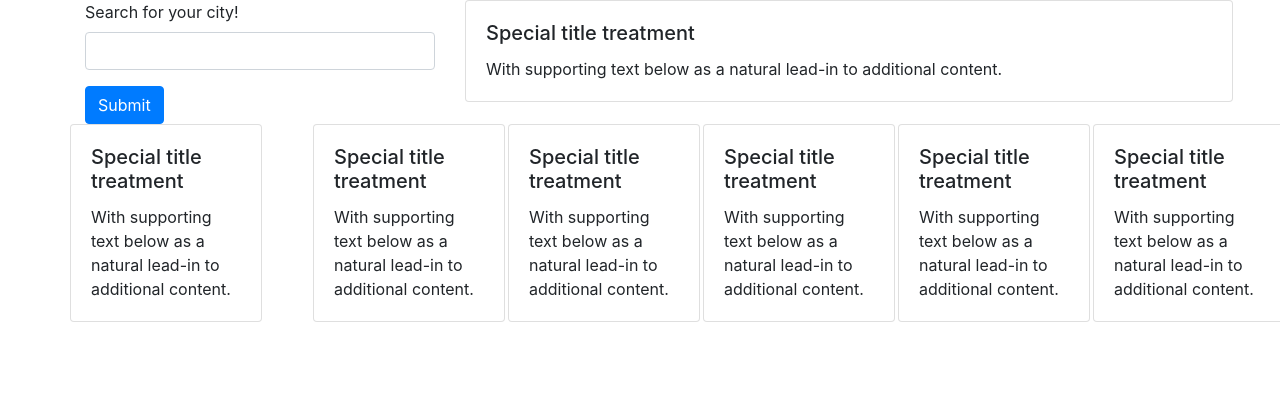
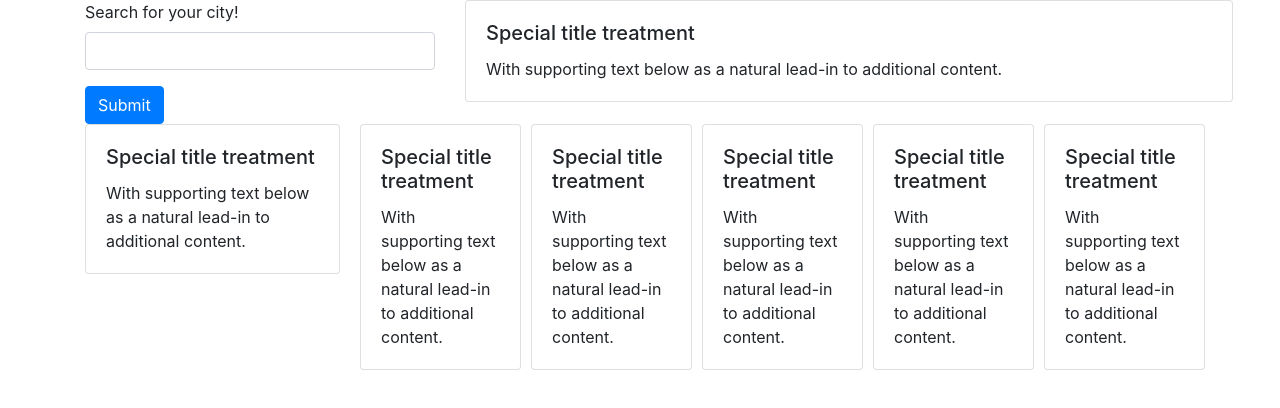
Before and after one commit to Stephdanid/travelingWeatherApp, a plain HTML site: page index.html in a window 1280 px wide. Drawn offline with nearby package versions, Linux system fonts and the light colour scheme; no server answers.

Commit message:
fixed api call to work on searched city and now have access to all data needed to populate cards

```diff
--- a/index.html
+++ b/index.html
@@ -5,6 +5,7 @@
     <meta charset="UTF-8">
     <meta name="viewport" content="width=device-width, initial-scale=1.0">
     <title>Weather App</title>
+    <link rel="stylesheet" href="./weather.css">
     <link rel="stylesheet" href="https://cdn.jsdelivr.net/npm/bootstrap@4.5.3/dist/css/bootstrap.min.css" integrity="sha384-TX8t27EcRE3e/ihU7zmQxVncDAy5uIKz4rEkgIXeMed4M0jlfIDPvg6uqKI2xXr2" crossorigin="anonymous">
     <script src="https://code.jquery.com/jquery-3.5.1.slim.min.js" integrity="sha384-DfXdz2htPH0lsSSs5nCTpuj/zy4C+OGpamoFVy38MVBnE+IbbVYUew+OrCXaRkfj" crossorigin="anonymous"></script>
     <script src="https://cdn.jsdelivr.net/npm/bootstrap@4.5.3/dist/js/bootstrap.bundle.min.js" integrity="sha384-ho+j7jyWK8fNQe+A12Hb8AhRq26LrZ/JpcUGGOn+Y7RsweNrtN/tE3MoK7ZeZDyx" crossorigin="anonymous"></script>
@@ -18,11 +19,11 @@
                 <form>
                     <div class="form-group">
                         <label for="searchCity">Search for your city!</label>
-                        <input type="city" class="form-control" id="responseCity" aria-describedby="cityHelps">
+                        <input type="text" class="form-control" id="responseCity" aria-describedby="cityHelps">
 
                     </div>
 
-                    <button type="submit" class="btn btn-primary">Submit</button>
+                    <button type="submit" id="searchedCity" class="btn btn-primary">Submit</button>
                 </form>
             </div>
 
@@ -38,12 +39,13 @@
 
                 </div>
             </div>
+        </div>
         <!-- second row -->
         <div class="row">
-                <div class="col-2">
+            <div class="col-3">
                 <div class="px-0">
 
-                        <div class="card" id="searchedCities" style="width: 12rem;">
+                    <div class="card" id="searchedCities">
 
                         <div class="card-body">
                             <h5 class="card-title">Special title treatment</h5>
@@ -55,10 +57,12 @@
                 </div>
 
             </div>
+            <div class="col-9">
+                <div class="row">
 
-                <div class="col-2">
-                    <div class="pl-5">
-                        <div class="card" id="day1" style="width: 12rem;">
+                    <div class="DayCard">
+
+                        <div class="card" id="day1">
 
                             <div class="card-body">
                                 <h5 class="card-title">Special title treatment</h5>
@@ -67,13 +71,12 @@
                             </div>
 
                         </div>
-                    </div>
+
                     </div>
 
-                <div class="col-2">
-                    <div class="pl-5">
+                    <div class="DayCard">
 
-                        <div class="card" id="day2" style="width: 12rem;">
+                        <div class="card" id="day2">
 
                             <div class="card-body">
                                 <h5 class="card-title">Special title treatment</h5>
@@ -82,14 +85,14 @@
                             </div>
                         </div>
 
-                    </div>
+
 
                     </div>
 
-                <div class="col-2">
-                    <div class="pl-5">
+                    <div class="DayCard">
 
-                        <div class="card" id="day3" style="width: 12rem;">
+
+                        <div class="card" id="day3">
 
                             <div class="card-body">
                                 <h5 class="card-title">Special title treatment</h5>
@@ -98,14 +101,14 @@
                             </div>
                         </div>
 
-                    </div>
+
 
                     </div>
 
-                <div class="col-2">
-                    <div class="pl-5">
+                    <div class="DayCard">
 
-                        <div class="card" id="day4" style="width: 12rem;">
+
+                        <div class="card" id="day4">
 
                             <div class="card-body">
                                 <h5 class="card-title">Special title treatment</h5>
@@ -114,14 +117,14 @@
                             </div>
                         </div>
 
-                    </div>
+
 
                     </div>
 
-                <div class="col-2">
-                    <div class="pl-5">
+                    <div class="DayCard">
 
-                        <div class="card" id="day5" style="width: 12rem;">
+
+                        <div class="card" id="day5">
 
                             <div class="card-body">
                                 <h5 class="card-title">Special title treatment</h5>
@@ -130,50 +133,22 @@
                             </div>
                         </div>
 
-                    </div>
+
 
                     </div>
 
                 </div>
+            </div>
 
 
-        </div>
+
+
+
+
 
         </div>
 </body>
 
 </html>
 <script src="https://cdnjs.cloudflare.com/ajax/libs/jquery/3.2.1/jquery.min.js"></script>
-<script type="text/javascript">
-    let apiKey = "4b3ab151953606b8d08a5cc72390c594";
-    let cityName = "Dallas,Texas";
-
-    let queryURL = "https://api.openweathermap.org/data/2.5/weather?q=" + cityName + "&appid=" + apiKey;
-
-    $.ajax({
-        url: queryURL,
-        method: "GET"
-    }).then(function(response) {
-        console.log(response);
-        // this is for converting temperature to farenhiet
-        // bTemp = parseInt((response.main.temp - 273.15) * 1.8 + 32)
-        //     console.log(parseInt((response.main.temp - 273.15) * 1.8 + 32))
-
-    });
-
-
-
-
-    let queryURL2 = "https://api.openweathermap.org/data/2.5/forecast?q=" + cityName + "&appid=" + apiKey;
-    // api.openweathermap.org/data/2.5/forecast?q={city name},{state code}&appid={API key}
-    $.ajax({
-        url: queryURL2,
-        method: "GET"
-    }).then(function(response) {
-        console.log(response.list[2].main.temp);
-        // this is for converting temperature to farenhiet
-        // bTemp = parseInt((response.main.temp - 273.15) * 1.8 + 32)
-        //     console.log(parseInt((response.main.temp - 273.15) * 1.8 + 32))
-
-    });
-</script>
+<script src="index.js"></script>
--- /dev/null
+++ b/index.js
@@ -0,0 +1,55 @@
+let apiKey = "4b3ab151953606b8d08a5cc72390c594";
+// let cityName = "Las vegas,Nevada";
+
+
+$("#searchedCity").on("click",function(event){
+    event.preventDefault()
+   let searchedCity= $("#responseCity").val()
+
+   // api.openweathermap.org/data/2.5/forecast?q={city name},{state code}&appid={API key}
+   let queryURL = "https://api.openweathermap.org/data/2.5/weather?q=" + searchedCity + "&appid=" + apiKey;
+
+   $.ajax({
+       url: queryURL,
+       method: "GET"
+   }).then(function(response) {
+       console.log(response);
+       console.log(response.coord.lat);
+       console.log(response.coord.lon);
+       let uvURL = "http://api.openweathermap.org/data/2.5/uvi?lat=" + response.coord.lat + "&lon=" + response.coord.lon + "&appid=" + apiKey
+       $.ajax({
+           url: uvURL,
+           method: "GET"
+       }).then(function(uvRes) {
+           console.log("This the UV " + uvRes.value);
+
+
+       });
+       // this is for converting temperature to farenhiet
+       // bTemp = parseInt((response.main.temp - 273.15) * 1.8 + 32)
+       //     console.log(parseInt((response.main.temp - 273.15) * 1.8 + 32))
+
+   });
+})
+
+
+
+
+
+
+
+
+// this is for the 5 day forecast
+
+// api.openweathermap.org/data/2.5/forecast?q={city name},{state code}&appid={API key}
+// $.ajax({
+//     url: queryURL2,
+//     method: "GET"
+// }).then(function(response) {
+//     console.log(response);
+
+//     // this is for converting temperature to farenhiet
+//     // bTemp = parseInt((response.main.temp - 273.15) * 1.8 + 32)
+//     //     console.log(parseInt((response.main.temp - 273.15) * 1.8 + 32))
+
+// });
--- /dev/null
+++ b/weather.css
@@ -0,0 +1,4 @@
+.DayCard {
+    width: 20%;
+    padding: 0 5px
+}
```
Also changed, not shown: script.js (deleted). Lines whose indentation alone changed are shown as unchanged.
